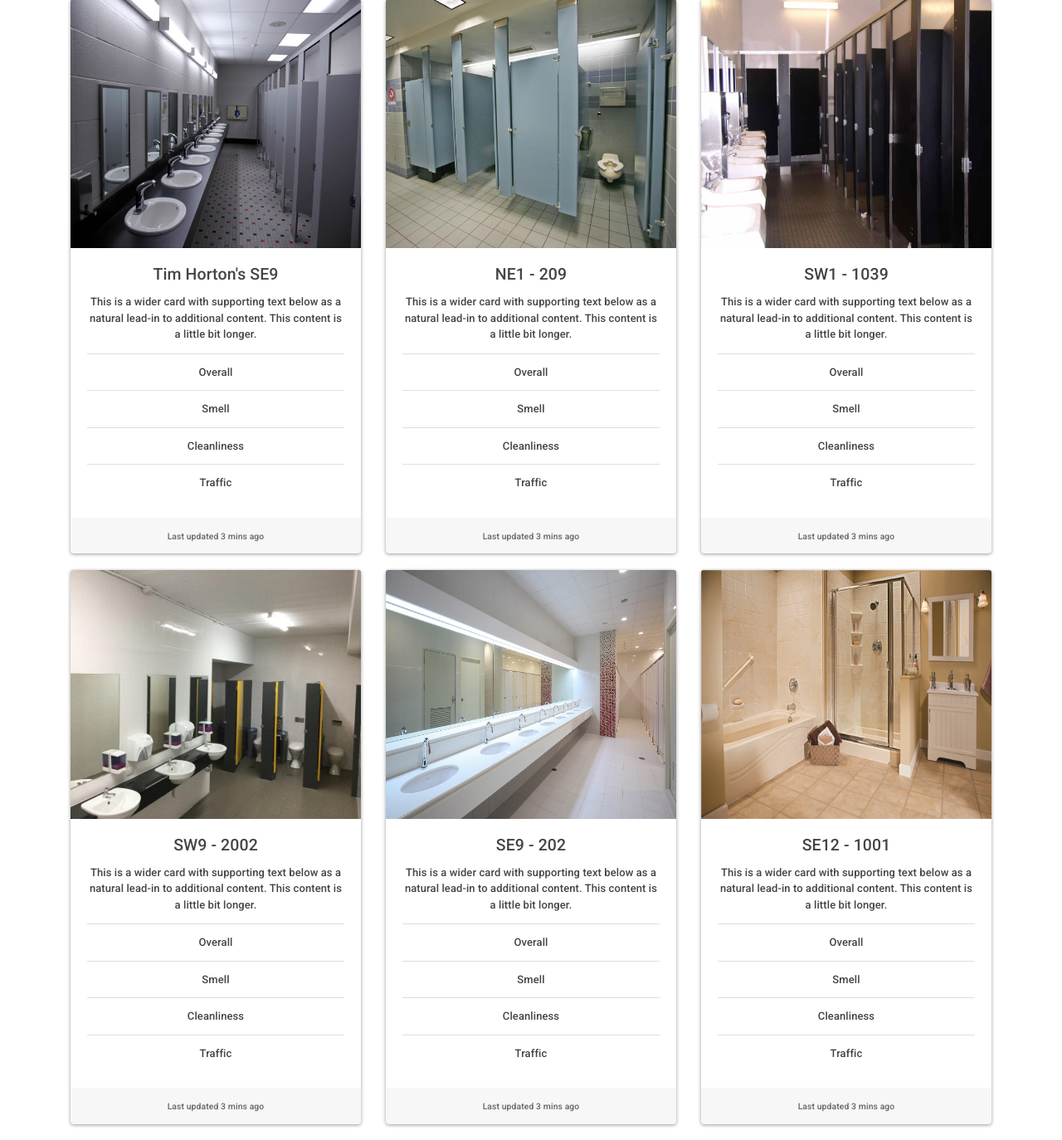
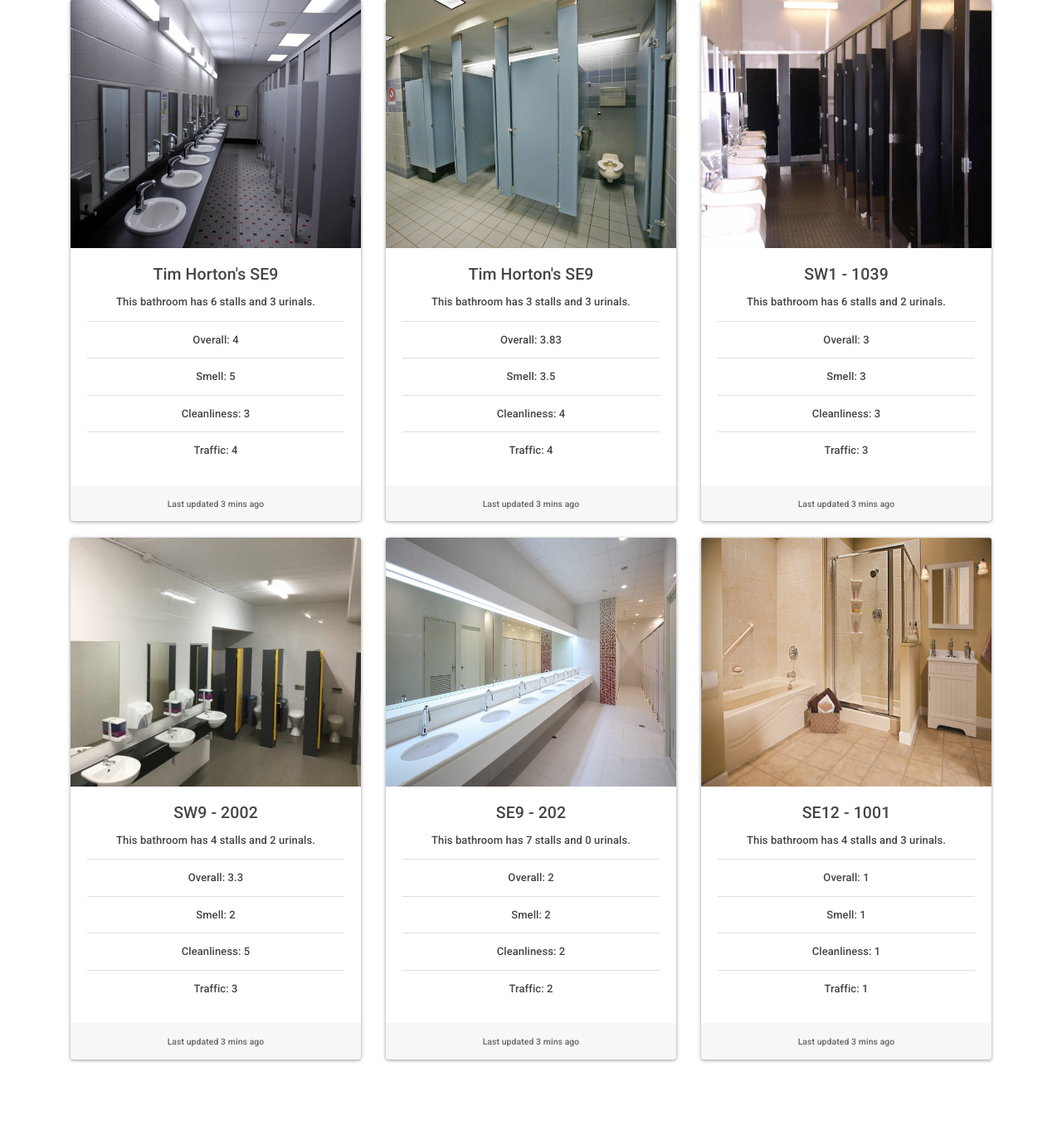
Before and after one commit to burtbot25/BCIT_2018_Hackathon-BCIT_Bathroom_Buddy, a PHP site: page / in a window 1280 px wide. Shown: the part 622-1996 px from the top of the page at 83% size. After the commit the page ends 1903 px from the top, so only its background shows below. Run offline with PHP 8.4, Linux system fonts and the light colour scheme; some libraries are stand-ins or nearby versions.

Commit message:
fixed layout

```diff
--- a/index.php
+++ b/index.php
@@ -53,12 +53,12 @@
                     <img class="card-img-top" src="bathroom/bathroom1.jpg" alt="Card image cap">
                     <div class="card-block">
                         <h4 class="card-title">Tim Horton's SE9</h4>
-                        <p class="card-text">This is a wider card with supporting text below as a natural lead-in to additional content. This content is a little bit longer.</p>
+                        <p class="card-text">This bathroom has 6 stalls and 3 urinals.</p>
                         <ul class="list-group list-group-flush">
-                            <li class="list-group-item">Overall</li>
-                            <li class="list-group-item">Smell</li>
-                            <li class="list-group-item">Cleanliness</li>
-                            <li class="list-group-item">Traffic</li>
+                            <li class="list-group-item">Overall: 4</li>
+                            <li class="list-group-item">Smell: 5</li>
+                            <li class="list-group-item">Cleanliness: 3</li>
+                            <li class="list-group-item">Traffic: 4</li>
 
                         </ul>
                     </div>
@@ -70,13 +70,13 @@
                 <div class="card">
                     <img class="card-img-top" src="bathroom/bathroom2.jpg" alt="Card image cap">
                     <div class="card-block">
-                        <h4 class="card-title">NE1 - 209</h4>
-                        <p class="card-text">This is a wider card with supporting text below as a natural lead-in to additional content. This content is a little bit longer.</p>
+                        <h4 class="card-title">Tim Horton's SE9</h4>
+                        <p class="card-text">This bathroom has 3 stalls and 3 urinals.</p>
                         <ul class="list-group list-group-flush">
-                            <li class="list-group-item">Overall</li>
-                            <li class="list-group-item">Smell</li>
-                            <li class="list-group-item">Cleanliness</li>
-                            <li class="list-group-item">Traffic</li>
+                            <li class="list-group-item">Overall: 3.83</li>
+                            <li class="list-group-item">Smell: 3.5</li>
+                            <li class="list-group-item">Cleanliness: 4</li>
+                            <li class="list-group-item">Traffic: 4</li>
 
                         </ul>
                     </div>
@@ -88,12 +88,12 @@
                     <img class="card-img-top" src="bathroom/bathroom3.jpg" alt="Card image cap">
                     <div class="card-block">
                         <h4 class="card-title">SW1 - 1039</h4>
-                        <p class="card-text">This is a wider card with supporting text below as a natural lead-in to additional content. This content is a little bit longer.</p>
+                        <p class="card-text">This bathroom has 6 stalls and 2 urinals.</p>
                         <ul class="list-group list-group-flush">
-                            <li class="list-group-item">Overall</li>
-                            <li class="list-group-item">Smell</li>
-                            <li class="list-group-item">Cleanliness</li>
-                            <li class="list-group-item">Traffic</li>
+                            <li class="list-group-item">Overall: 3</li>
+                            <li class="list-group-item">Smell: 3</li>
+                            <li class="list-group-item">Cleanliness: 3</li>
+                            <li class="list-group-item">Traffic: 3</li>
 
                         </ul>
                     </div>
@@ -111,12 +111,12 @@
                     <img class="card-img-top" src="bathroom/bathroom4.jpg" alt="Card image cap">
                     <div class="card-block">
                         <h4 class="card-title">SW9 - 2002</h4>
-                        <p class="card-text">This is a wider card with supporting text below as a natural lead-in to additional content. This content is a little bit longer.</p>
+                        <p class="card-text">This bathroom has 4 stalls and 2 urinals.</p>
                         <ul class="list-group list-group-flush">
-                            <li class="list-group-item">Overall</li>
-                            <li class="list-group-item">Smell</li>
-                            <li class="list-group-item">Cleanliness</li>
-                            <li class="list-group-item">Traffic</li>
+                            <li class="list-group-item">Overall: 3.3</li>
+                            <li class="list-group-item">Smell: 2</li>
+                            <li class="list-group-item">Cleanliness: 5</li>
+                            <li class="list-group-item">Traffic: 3</li>
 
                         </ul>
                     </div>
@@ -129,12 +129,12 @@
                     <img class="card-img-top" src="bathroom/bathroom5.jpg" alt="Card image cap">
                     <div class="card-block">
                         <h4 class="card-title">SE9 - 202</h4>
-                        <p class="card-text">This is a wider card with supporting text below as a natural lead-in to additional content. This content is a little bit longer.</p>
+                        <p class="card-text">This bathroom has 7 stalls and 0 urinals.</p>
                         <ul class="list-group list-group-flush">
-                            <li class="list-group-item">Overall</li>
-                            <li class="list-group-item">Smell</li>
-                            <li class="list-group-item">Cleanliness</li>
-                            <li class="list-group-item">Traffic</li>
+                            <li class="list-group-item">Overall: 2</li>
+                            <li class="list-group-item">Smell: 2</li>
+                            <li class="list-group-item">Cleanliness: 2</li>
+                            <li class="list-group-item">Traffic: 2</li>
 
                         </ul>
                     </div>
@@ -146,12 +146,12 @@
                     <img class="card-img-top" src="bathroom/bathroom6.jpg" alt="Card image cap">
                     <div class="card-block">
                         <h4 class="card-title">SE12 - 1001</h4>
-                        <p class="card-text">This is a wider card with supporting text below as a natural lead-in to additional content. This content is a little bit longer.</p>
+                        <p class="card-text">This bathroom has 4 stalls and 3 urinals.</p>
                         <ul class="list-group list-group-flush">
-                            <li class="list-group-item">Overall</li>
-                            <li class="list-group-item">Smell</li>
-                            <li class="list-group-item">Cleanliness</li>
-                            <li class="list-group-item">Traffic</li>
+                            <li class="list-group-item">Overall: 1</li>
+                            <li class="list-group-item">Smell: 1</li>
+                            <li class="list-group-item">Cleanliness: 1</li>
+                            <li class="list-group-item">Traffic: 1</li>
 
                         </ul>
                     </div>
```
